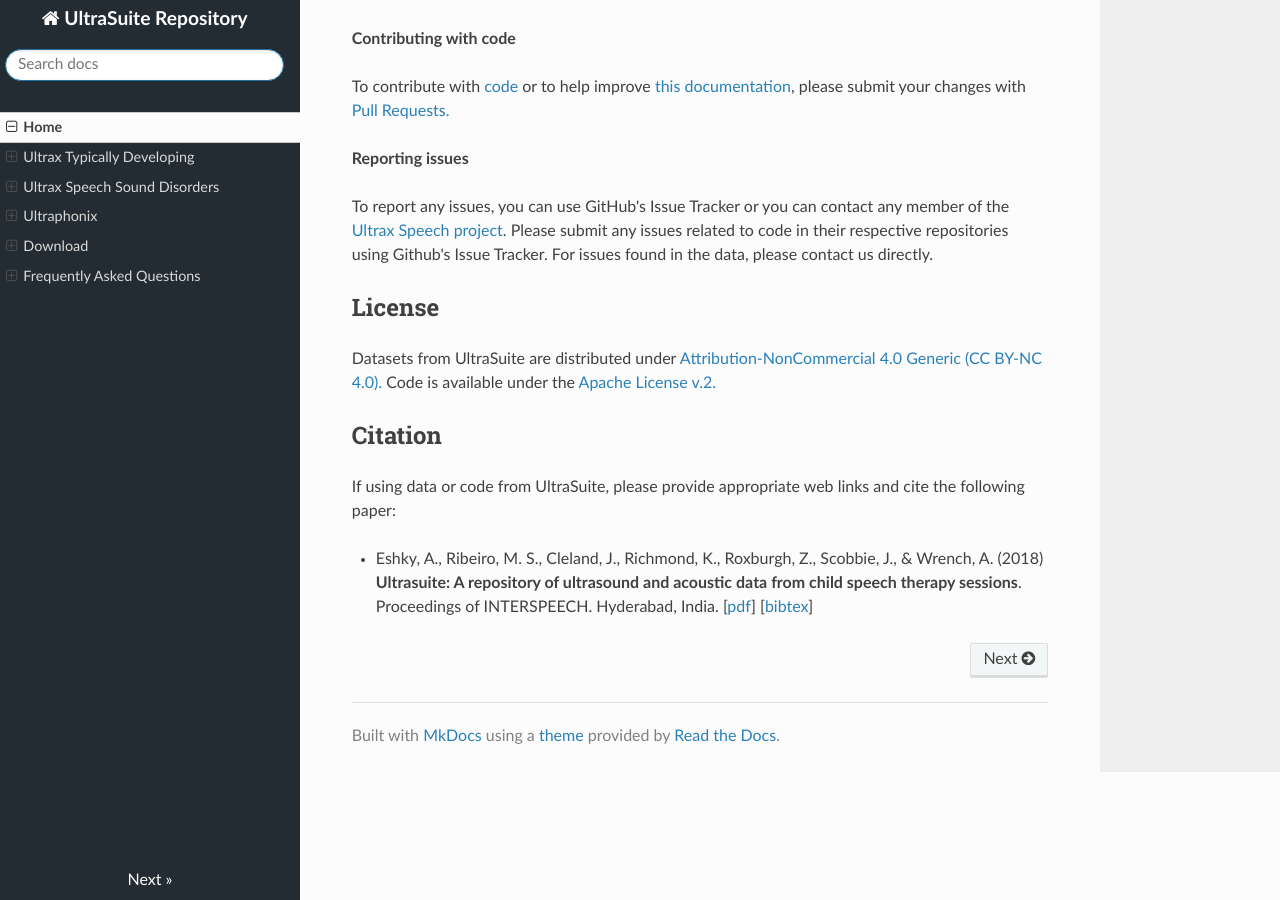
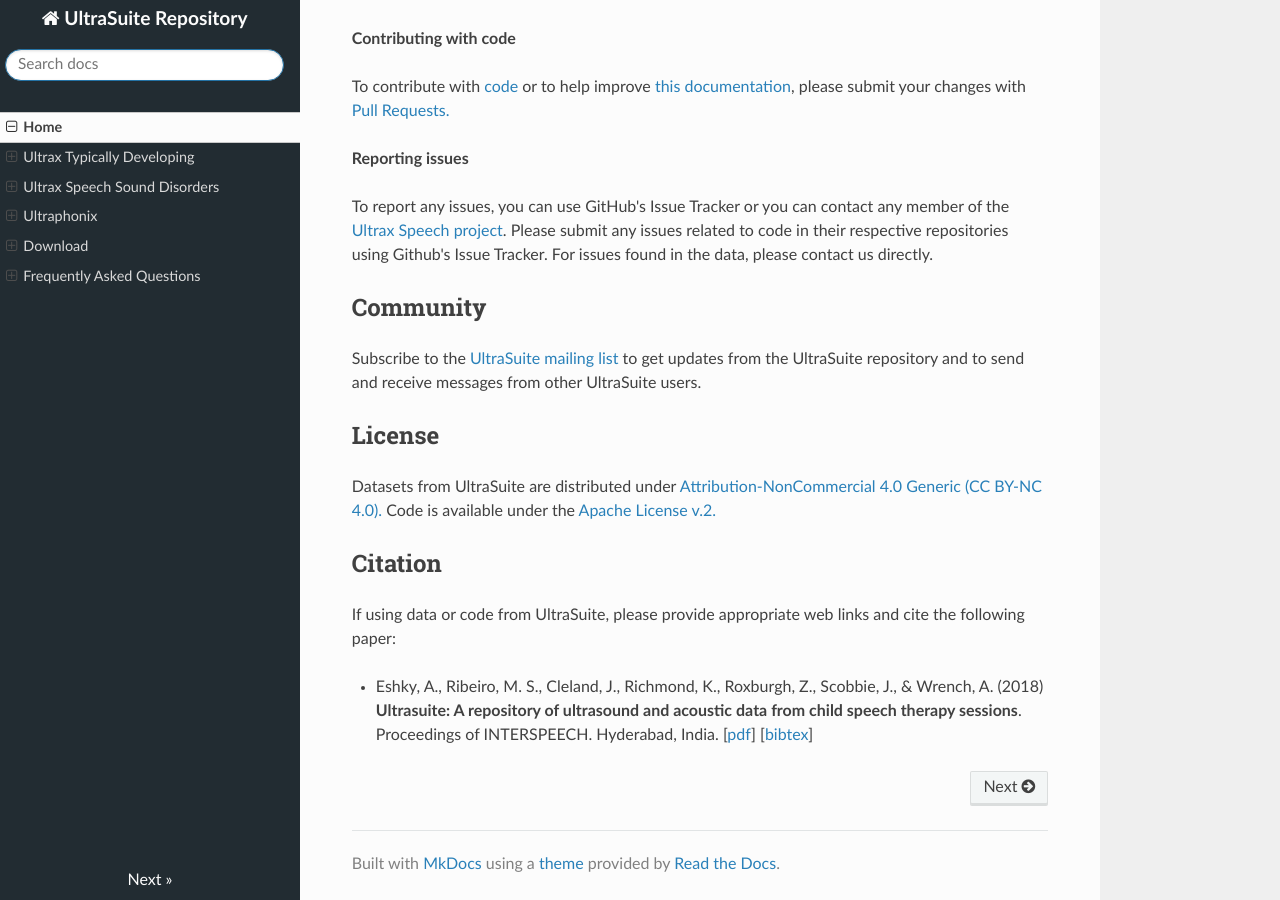
Before and after one commit to UltraSuite/ultrasuite-doc, an MkDocs documentation site: the page built from docs/index.md, in a window 1280 px wide and 900 px high, scrolled down 1401 px. Built offline with MkDocs 1.6.1, drawn with Linux system fonts in a browser that asks for light colours; nearby versions of some CDN libraries.

Commit message:
add mailing list details

```diff
--- a/docs/index.md
+++ b/docs/index.md
@@ -42,6 +42,12 @@ To report any issues, you can use GitHub's Issue Tracker or you can contact any
 
 
 
+## Community
+
+Subscribe to the [UltraSuite mailing list](mailing-list.md) to get updates from the UltraSuite repository and to send and receive messages from other UltraSuite users.
+
+
+
 ## License
 
 Datasets from UltraSuite are distributed under [Attribution-NonCommercial 4.0 Generic (CC BY-NC 4.0).](https://creativecommons.org/licenses/by-nc/4.0/) Code is available under the [Apache License v.2.](https://www.apache.org/licenses/LICENSE-2.0)
```
Also changed, not shown: docs/mailing-list.md (added, +23 -0 lines).
